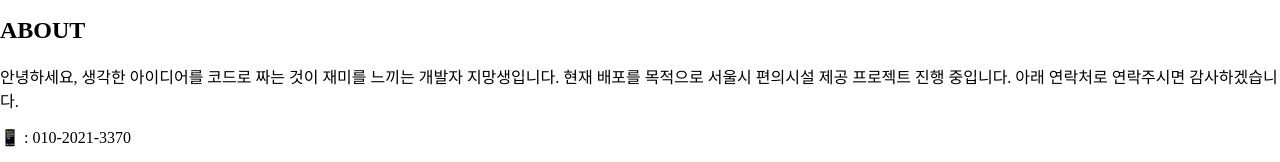
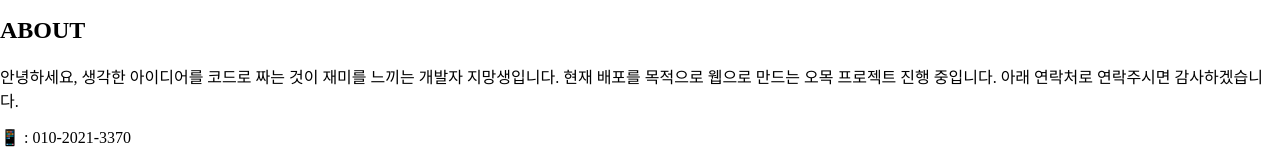
Before and after one commit to gksrbgks2021/resume, a plain HTML site: page index.html in a window 1280 px wide. Shown: the part 1261-1423 px from the top of the page. Drawn offline with Linux system fonts and the light colour scheme.

Commit message:
이름 변경

```diff
--- a/index.html
+++ b/index.html
@@ -143,7 +143,7 @@
            <h2>ABOUT</h2>
            <!-- 자기 소개 -->
            <p>안녕하세요, 생각한 아이디어를 코드로 짜는 것이 재미를 느끼는 개발자 지망생입니다.
-           현재 배포를 목적으로 서울시 편의시설 제공 프로젝트 진행 중입니다.
+           현재 배포를 목적으로 웹으로 만드는 오목 프로젝트 진행 중입니다.
             아래 연락처로 연락주시면 감사하겠습니다. </p>
 <p>📱 : 010-2021-3370 </p>
            <p><a href="mailto:gksrbgks123@gmail.com"> gksrbgks123@gmail.com 메일 보내기</a></p>
```
